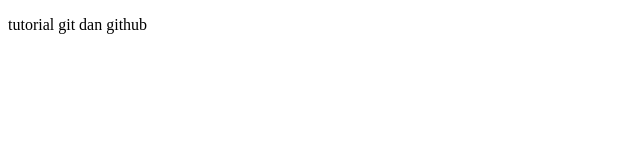
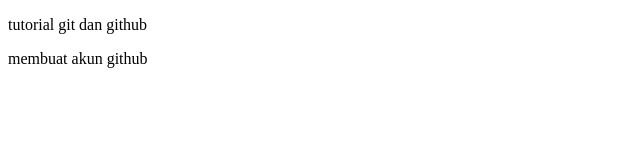
Before and after one commit to ilhamsyahfitrah/belajar-niomic, a plain HTML site: page body.html in a window 1280 px wide. Shown: the whole page, without its empty margins (0-640 px from the left). Drawn offline with Linux system fonts and the light colour scheme.

Commit message:
add element p in body html

```diff
--- a/body.html
+++ b/body.html
@@ -6,5 +6,6 @@
   </head>
   <body>
     <p>tutorial git dan github</p>
+    <p>membuat akun github</p>
   </body>
 </html>
```
